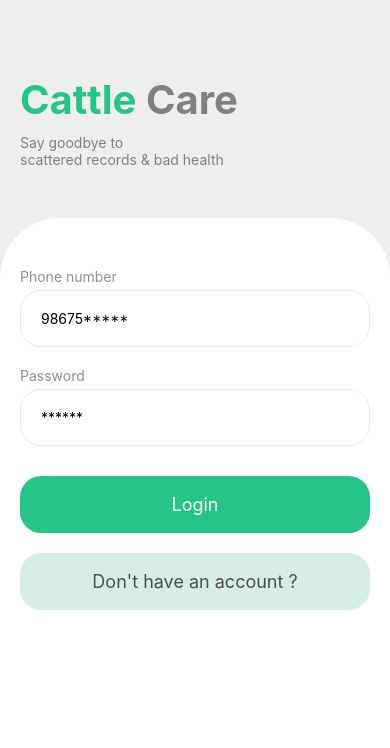
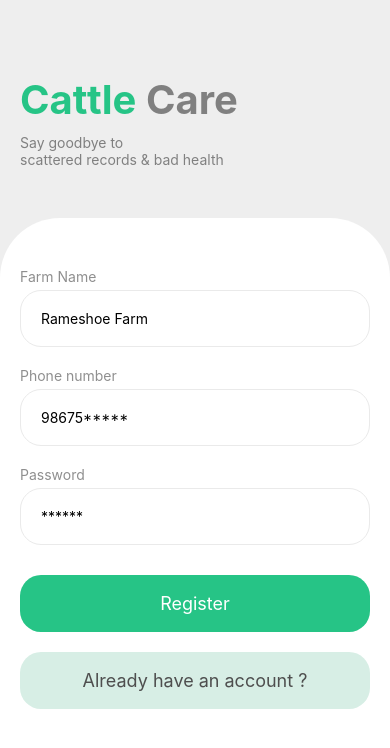
Before and after one commit to rajeshkhadka200/cattle-care, a React Native app in the folder app/: screen / in a window 390 px wide. Shown: the top 748 px of the page. Built offline with nearby package versions, Linux system fonts and the light colour scheme.

Commit message:
add registration screen

```diff
--- a/app/App.js
+++ b/app/App.js
@@ -24,7 +24,7 @@ export default function App() {
 
   return (
     <Context>
-      <LoginScreen />
+      <RegisterationScreen />
     </Context>
   );
 }
--- a/app/screens/LoginScreen.js
+++ b/app/screens/LoginScreen.js
@@ -1,4 +1,4 @@
-import { View, Text, Pressable, TouchableOpacity } from "react-native";
+import { View, Text, TouchableOpacity } from "react-native";
 import LoginInput from "../components/LoginInput";
 import { useState, useContext } from "react";
 import axios from "axios";
--- a/app/screens/RegisterationScreen.js
+++ b/app/screens/RegisterationScreen.js
@@ -1,12 +1,105 @@
-import { View, Text } from 'react-native'
-import React from 'react'
+import { View, Text, TouchableOpacity } from "react-native";
+import LoginInput from "../components/LoginInput";
+import { useState, useContext } from "react";
+import axios from "axios";
 
-const RegisterationScreen = () => {
+import { cp } from "../Context.js";
+
+import styles from "../styles/LoginScreen.design.js";
+
+const Registration = () => {
+  const [values, setValues] = useState({
+    farmName: "",
+    phone: "",
+    password: "",
+  });
+
+  const { user, setUser } = useContext(cp);
+
+  console.log(user);
+
+  const handleRegister = async () => {
+    try {
+      const { data } = await axios({
+        method: "post",
+        url: `http://157.245.106.197:5000/api/user/register`,
+        data: {
+          phone: values.phone,
+          password: values.password,
+          farmName: values.farmName,
+        },
+      });
+
+      // save to context
+      setUser({
+        id: data.data._id,
+        phone: data.data.phone,
+      });
+
+      console.log(data);
+    } catch (error) {
+      console.log(error);
+    }
+  };
+
   return (
-    <View>
-      <Text>RegisterationScreen</Text>
+    <View style={styles.container}>
+      {/* Header with motto */}
+      <View style={styles.titleContainer}>
+        <View style={styles.title}>
+          <Text style={styles.titleText}>Cattle </Text>
+          <Text style={[styles.titleText, styles.titleTextSec]}>Care</Text>
+        </View>
+        <Text style={styles.detailText}>Say goodbye to</Text>
+        <Text style={styles.detailText}>scattered records & bad health</Text>
+      </View>
+      {/* Registration form */}
+
+      <View style={styles.form}>
+        {/* Farm name input */}
+        <LoginInput
+          placeholder="Rameshoe Farm"
+          keyboardType="default"
+          onChangeText={(text) => setValues({ ...values, farmName: text })}
+          value={values.farmName}
+          label="Farm Name"
+        />
+        {/* Phone input */}
+        <LoginInput
+          placeholder="98675*****"
+          keyboardType="phone-pad"
+          onChangeText={(text) => setValues({ ...values, phone: text })}
+          value={values.phone}
+          label="Phone number"
+        />
+
+        {/* Password input */}
+
+        <LoginInput
+          placeholder="******"
+          keyboardType="default"
+          onChangeText={(text) => setValues({ ...values, password: text })}
+          value={values.password}
+          secureTextEntry={true}
+          label="Password"
+        />
+
+        {/* Registration button */}
+        <TouchableOpacity style={styles.button} onPress={handleRegister}>
+          <Text style={styles.buttonText}>Register</Text>
+        </TouchableOpacity>
+
+        <TouchableOpacity
+          style={[styles.button, styles.secButton]}
+          onPress={() => console.warn("Don't have an account ?")}
+        >
+          <Text style={[styles.buttonText, styles.secButtonText]}>
+            Already have an account ?
+          </Text>
+        </TouchableOpacity>
+      </View>
     </View>
-  )
-}
+  );
+};
 
-export default RegisterationScreen
+export default Registration;
```
